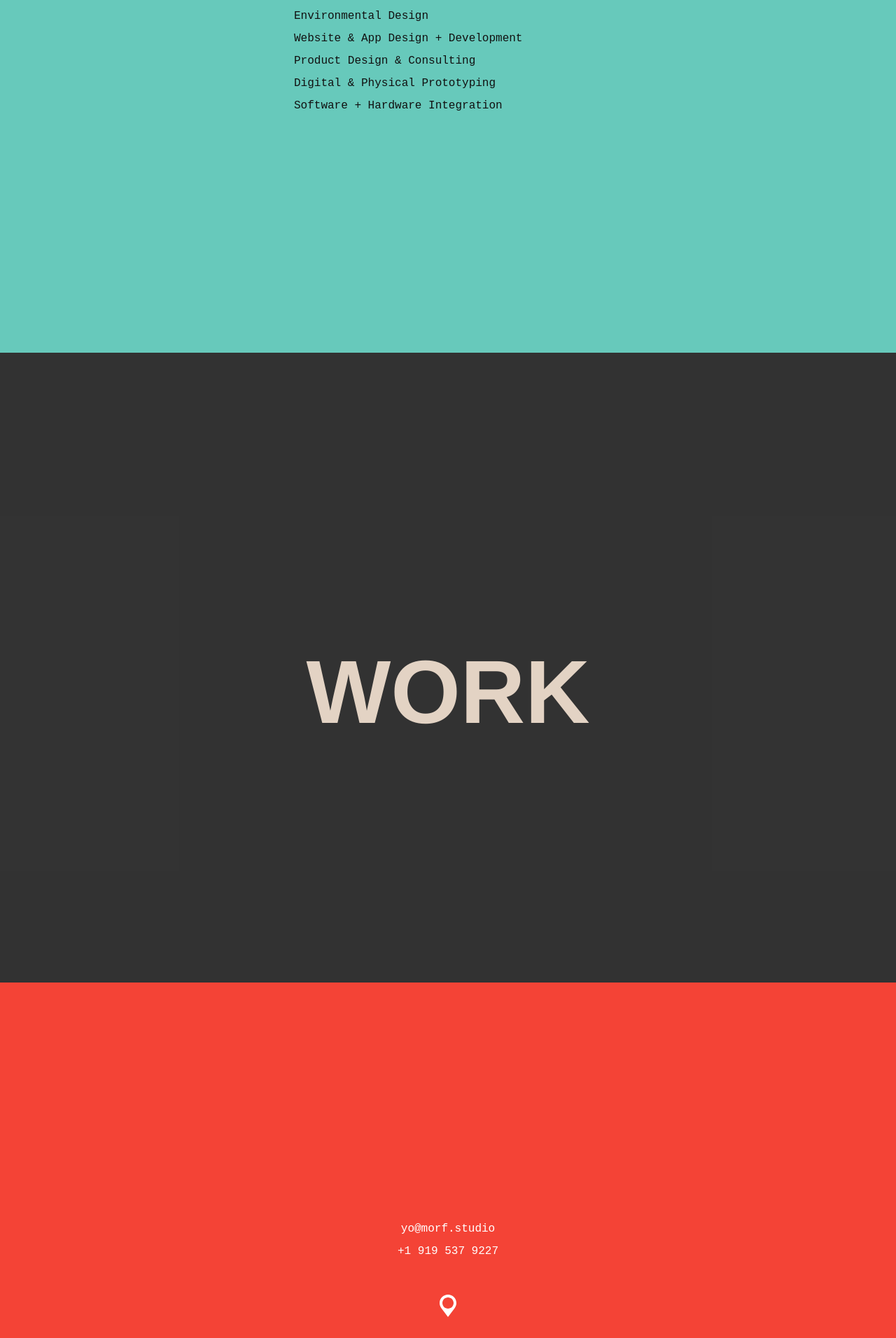
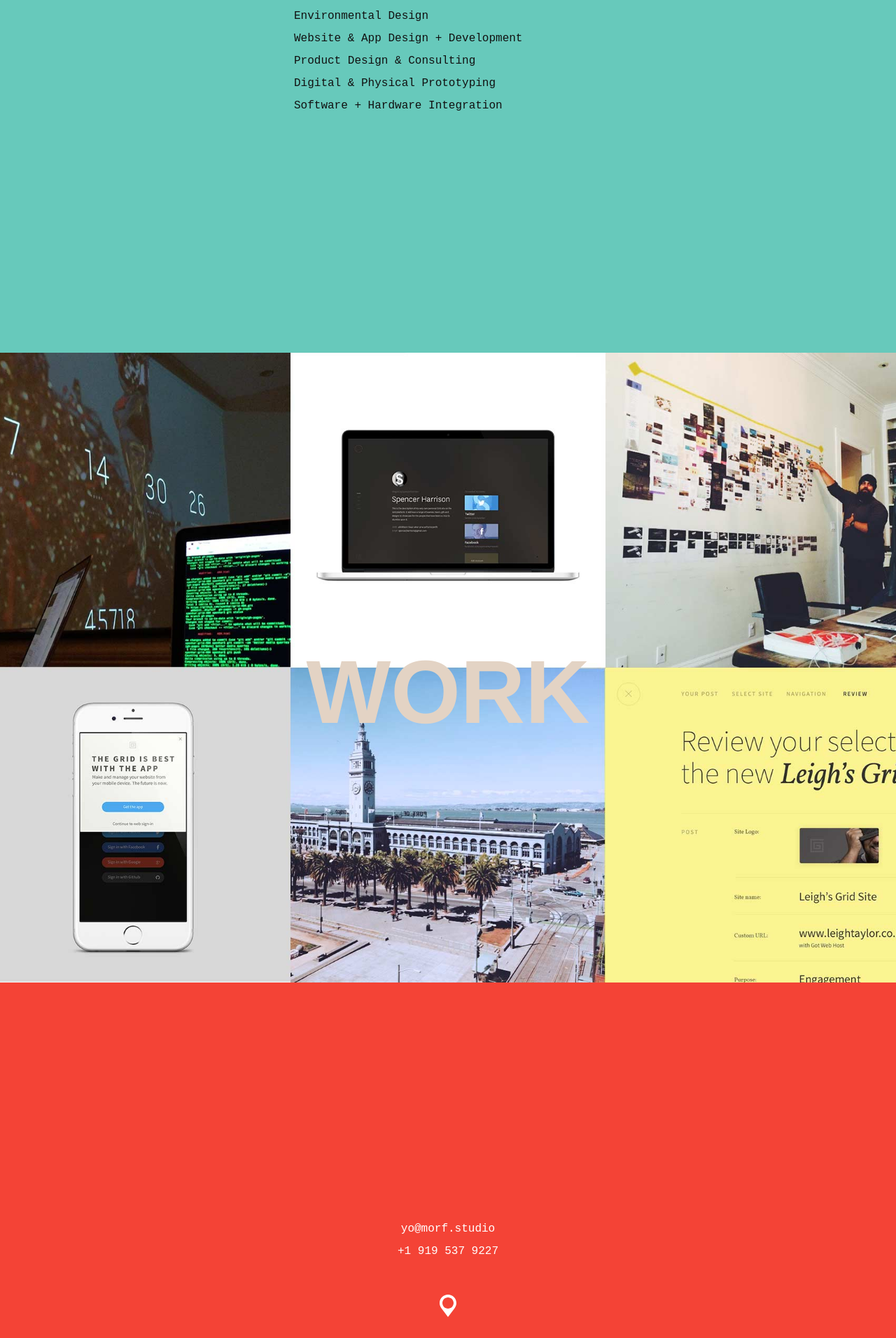
Before and after one commit to morfdesign/morfdesign.github.io, a Jekyll site: the page built from index.html, in a window 1280 px wide. Shown: the part 1296-3208 px from the top of the page at 70% size. Built offline with Jekyll 4.4.1, drawn with Linux system fonts in a browser that asks for light colours.

Commit message:
work photo grid test

```diff
--- a/css/main.scss
+++ b/css/main.scss
@@ -43,8 +43,16 @@
   fill: white;
   padding: 20px;
 }
+
+#work {
+  background-image: url(../img/grid.jpg);
+  background-repeat: no-repeat;
+  background-position: center;
+  background-size: cover;
+}
 #work-huge {
   color:$off-white;
+  // background-image: url(../img/grid.jpg);
   // font-size: 20rem;
   transition: all 0.2s ease;
   text-transform: uppercase;
--- a/index.html
+++ b/index.html
@@ -29,8 +29,8 @@ layout: home
     <div class="v-center off-white">
       <a href="https://www.behance.net/morfstudio" target="_blank"><h1 id="work-huge">work</h1></a>
     </div>
-    <div id="gif-bg" class="gif background">
-    </div>
+    <!-- <div id="img-bg" class="gif background">
+    </div> -->
   </section>
 
   <section id="contact" class="full-screen bg-red dis-t pos-rel text-center pad-all-l">
```
